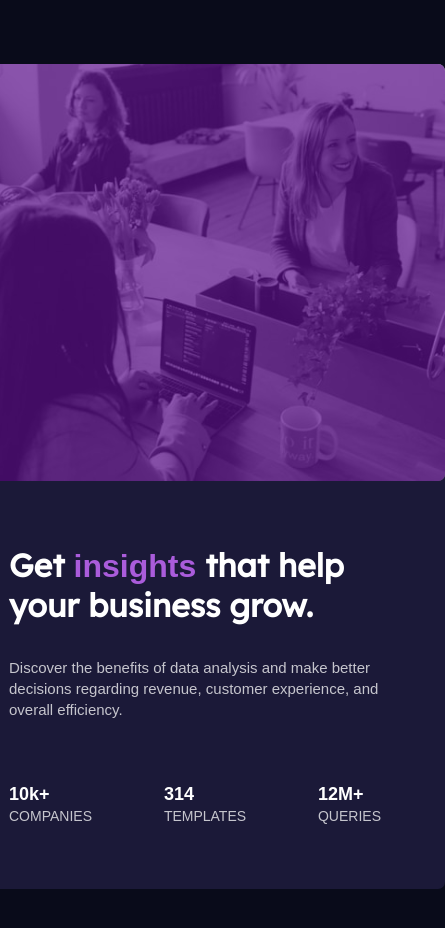
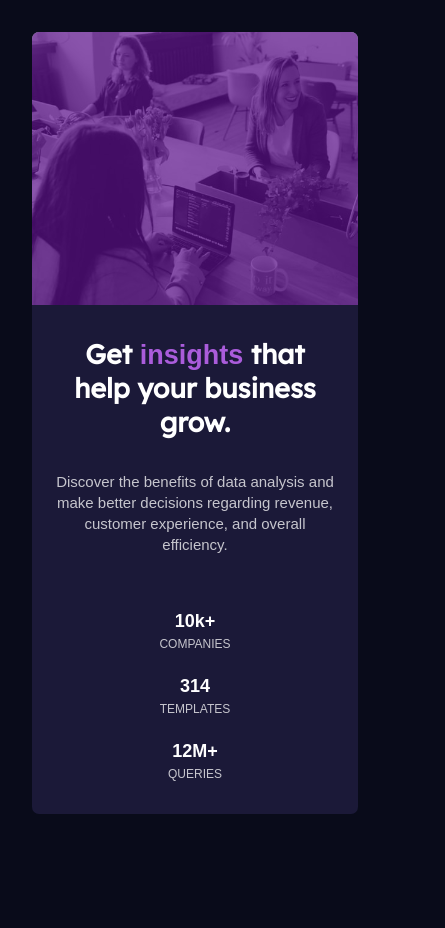
Before and after one commit to cyberdiego33/stats-review-card, a plain HTML site: page index.html in a window 390 px wide. Shown: the whole page, 445 px wide, since content can reach past the window. After the commit the page ends 846 px from the top, so only its background shows below. Drawn offline with Linux system fonts and the light colour scheme.

Commit message:
updating code

```diff
--- a/index.html
+++ b/index.html
@@ -20,14 +20,12 @@
     <div class="flex-container">
 
       <div class="image-div">
+        <picture>
+          <source srcset="images/image-header-mobile.jpg" media="(max-width: 375px)">
+          <img src="images/image-header-desktop.jpg" alt="Responsive image">
+        </picture>
 
-
-        <!-- <picture>
-          <source srcset="images/header-mobile.jpg" media="(max-width: 375px)">
-          <img src="images/image-header-desktop.jpg" alt="Responsive image">
-        </picture> -->
-
-        <img src="images/image-header-desktop.jpg" alt="desktop screensize image">
+        <!-- <img src="images/image-header-desktop.jpg" alt="desktop screensize image"> -->
       </div>
 
       <div class="text-div">
--- a/styles.css
+++ b/styles.css
@@ -35,8 +35,6 @@ body {
     flex-wrap: wrap;
     border-radius: 7px;
     background-color: var(--desaturated-blue-background);
-
-    width: fit-content;
 }
 
 .text-div h1 {
@@ -103,10 +101,49 @@ h1 span {
     justify-content: space-between;
 }
 .stats span {
-    font-size: 14px;
+    font-size: 12px;
 }
 
 
-@media screen and (min-width: 375px) {
 
+@media screen and (max-width: 1153px) {
+    .flex-container {
+        width: 500px;
+    }
+    .image-div,
+    .image-div::before,
+    .image-div img {
+        border-radius: 7px 7px 0 0;
+    }
 }
+
+@media screen and (max-width: 625px) {
+
+    body {
+        padding: 2rem;
+    }
+    .flex-container {
+        width: 100%;
+        max-width: 375px;
+    }
+    .image-div,
+    .text-div {
+        width: 100%;
+    }
+    .text-div {
+        padding: 2rem 1.5rem;
+        text-align: center;
+    }
+    h1 {
+        font-size: 27px;
+    }
+    .benefits {
+        margin-bottom: 2rem;
+    }
+    .flex-stats {
+        flex-direction: column;
+    }
+    .stats {
+        margin-top: 1.5rem;
+    }
+}
```
